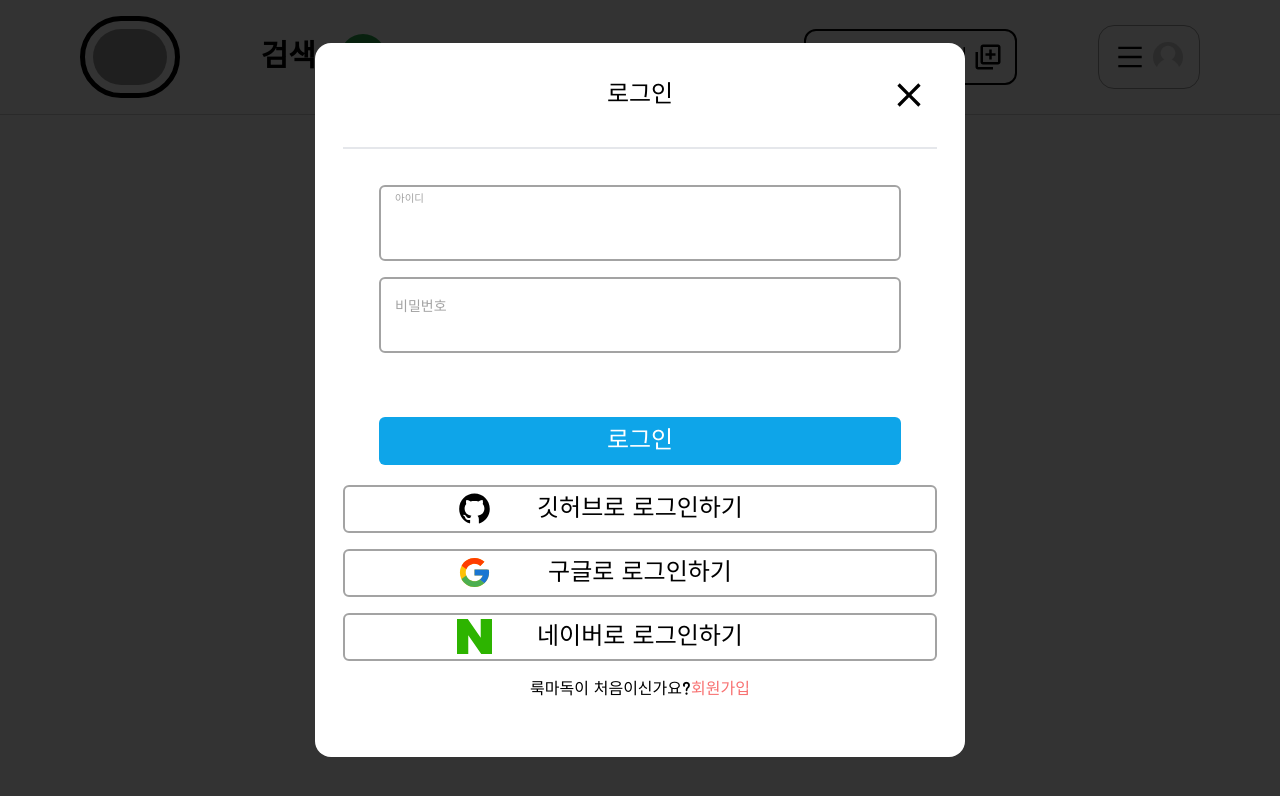
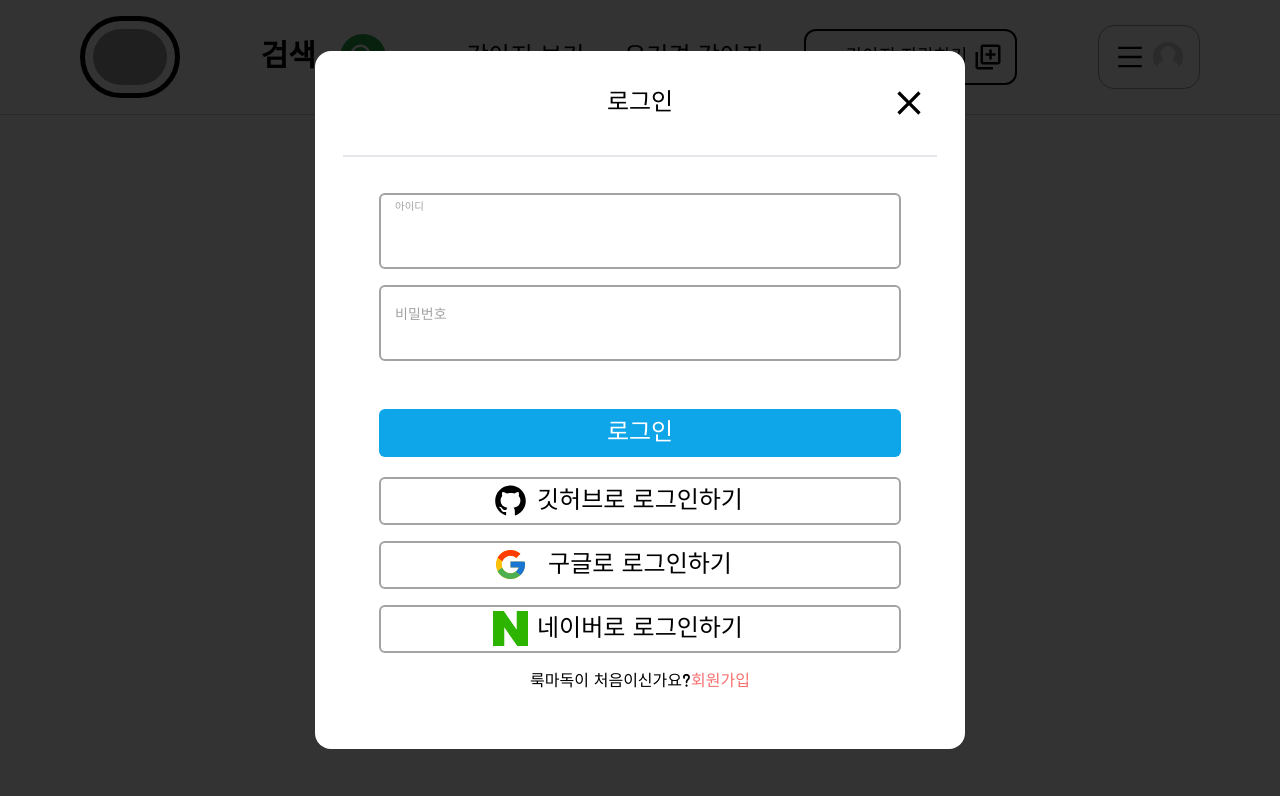
Before and after one commit to KwangminNam/look-my-dog, a Next.js app: page / in a window 1280 px wide. Both pictures are taken after a click on the button "내 강아지 자랑하기". Shown: the top 796 px of the page. Built offline with nearby package versions, Linux system fonts and the light colour scheme; no server answers; the database is empty; grey boxes are pictures that could not be loaded.

Commit message:
faet: remove kakao login

```diff
--- a/app/components/modal/LoginModal.tsx
+++ b/app/components/modal/LoginModal.tsx
@@ -127,7 +127,7 @@ export default function LoginModal() {
   );
 
   const loginFooterContent = (
-    <div className="flex items-center flex-col gap-4">
+    <div className="flex items-center flex-col gap-4 px-6 sm:px-9">
       <Button
         label="깃허브로 로그인하기"
         bgColor
--- a/app/components/modal/Modal.tsx
+++ b/app/components/modal/Modal.tsx
@@ -85,7 +85,7 @@ export default function Modal({
             </header>
             {/* BODY CONTENT */}
             <form className="flex flex-col relative p-6 sm:p-9 pb-3 sm:pb-3" onSubmit={actionOnclick}>
-              <div className="pb-10 sm:pb-16">{bodyContent}</div>
+              <div className="pb-8 sm:pb-12">{bodyContent}</div>
               {stepsLength && (
                 <p className="absolute left-0 top-[-40px] text-sm md:text-lg">
                   {stepsLength}단계 중
--- a/app/components/modal/RegisterModal.tsx
+++ b/app/components/modal/RegisterModal.tsx
@@ -114,7 +114,7 @@ export default function RegisterModal() {
   );
 
   const registerFooterContent = (
-    <div className="flex flex-col items-center  gap-4">
+    <div className="flex flex-col items-center gap-4 px-6 sm:px-9">
       <Button
         label="깃허브로 회원가입"
         bgColor
@@ -145,18 +145,6 @@ export default function RegisterModal() {
         }}
         icon={SiNaver}
         iconColor="#2db400"
-        textColor
-        borderColor
-        disabled={isLoading}
-      />
-      <Button
-        label="카카오로 회원가입"
-        bgColor
-        onClick={() => {
-          onSnsRegister("kakao");
-        }}
-        icon={SiNaver}
-        iconColor="yellow"
         textColor
         borderColor
         disabled={isLoading}
```
